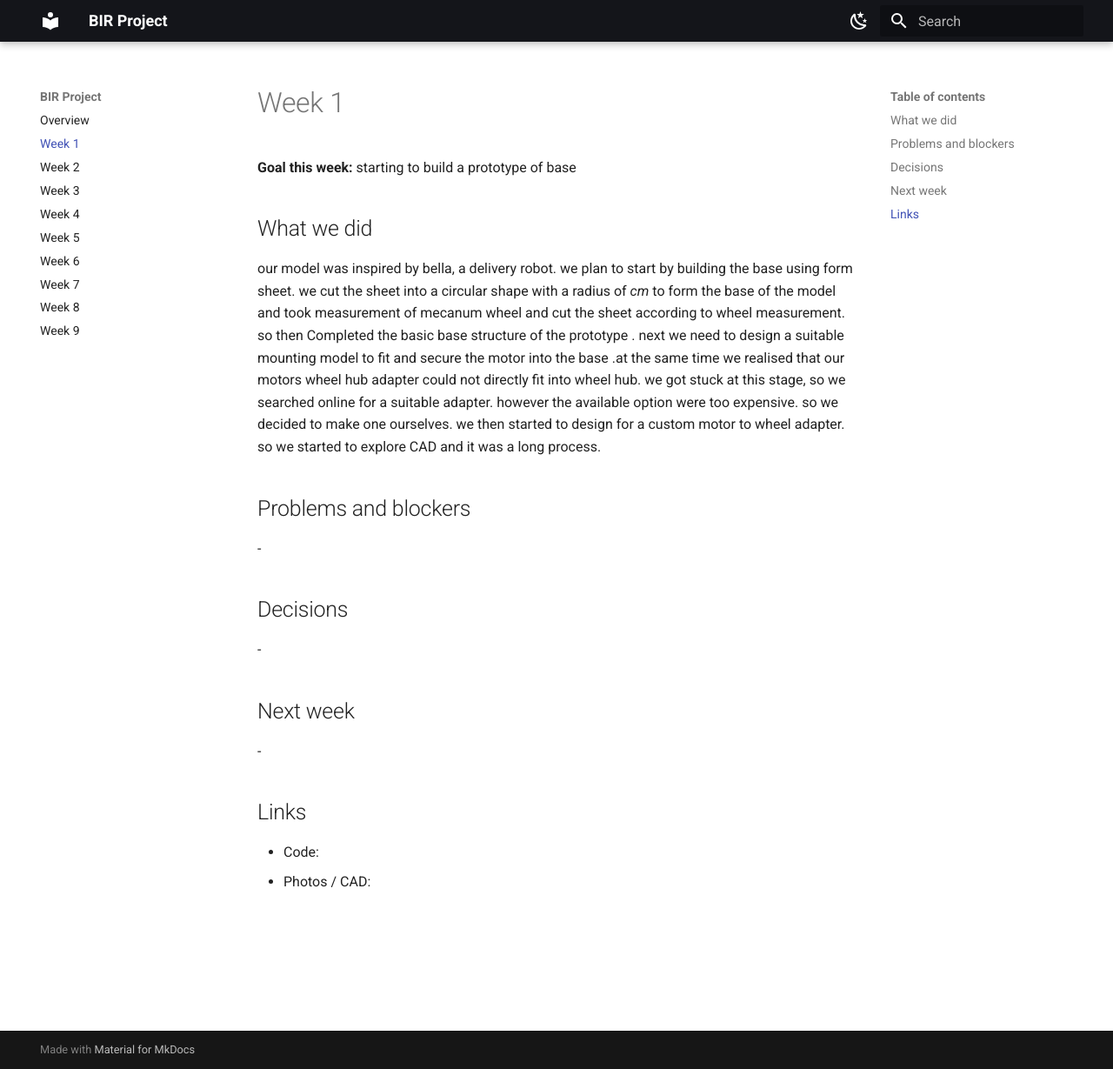
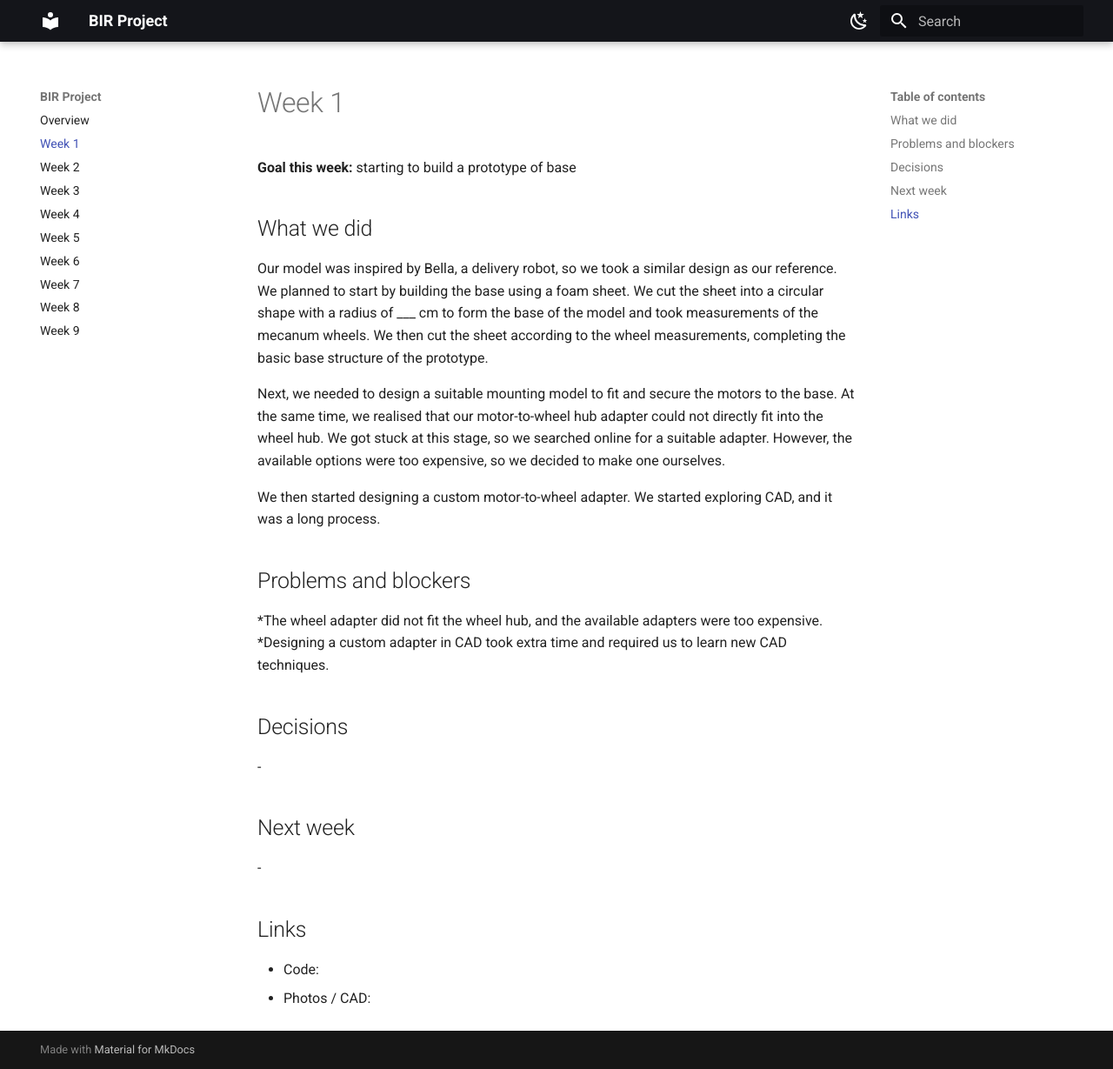
Before and after one commit to BuilderinResidencyTinkerspace/FIORA, an MkDocs documentation site: the page built from docs/week-01.md, in a window 1280 px wide and 1229 px high. Shown: the whole window at 87% size. Built offline with MkDocs 1.6.1 and Material for MkDocs 9.7.7, drawn with Linux system fonts in a browser that asks for light colours.

Commit message:
Revise week-01.md for clarity and detail
Revised the project documentation for clarity and detail, including improvements to the description of the prototype's base structure and the challenges faced in designing a custom motor-to-wheel adapter.

```diff
--- a/docs/week-01.md
+++ b/docs/week-01.md
@@ -4,10 +4,14 @@
 
 ## What we did
 
-our model was inspired by bella, a delivery robot. we plan to start by building the base using form sheet. we cut the sheet into a circular shape with a radius of *cm* to form the base of the model and took measurement of mecanum wheel and cut the sheet according to wheel measurement. so then Completed the basic base structure of the prototype . next we need to design a suitable mounting model to fit and secure the motor into the base .at the same time we realised that our motors wheel hub adapter  could not directly fit into wheel hub. we got stuck at this stage, so we searched online for a suitable adapter. however the available option were too expensive. so we decided to make one ourselves. we then started to design for a custom motor to wheel adapter. so we started to explore CAD and it was a long process.
+Our model was inspired by Bella, a delivery robot, so we took a similar design as our reference. We planned to start by building the base using a foam sheet. We cut the sheet into a circular shape with a radius of ___ cm to form the base of the model and took measurements of the mecanum wheels. We then cut the sheet according to the wheel measurements, completing the basic base structure of the prototype.
+
+Next, we needed to design a suitable mounting model to fit and secure the motors to the base. At the same time, we realised that our motor-to-wheel hub adapter could not directly fit into the wheel hub. We got stuck at this stage, so we searched online for a suitable adapter. However, the available options were too expensive, so we decided to make one ourselves.
+
+We then started designing a custom motor-to-wheel adapter. We started exploring CAD, and it was a long process.
 ## Problems and blockers
-
--
+*The wheel adapter did not fit the wheel hub, and the available adapters were too expensive.
+*Designing a custom adapter in CAD took extra time and required us to learn new CAD techniques.
 
 ## Decisions
 
```
